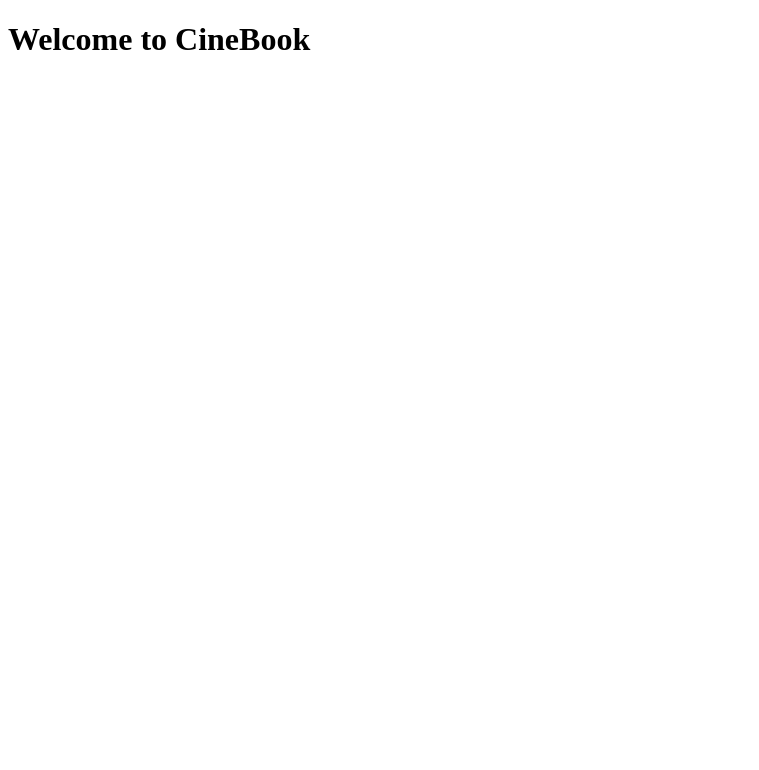
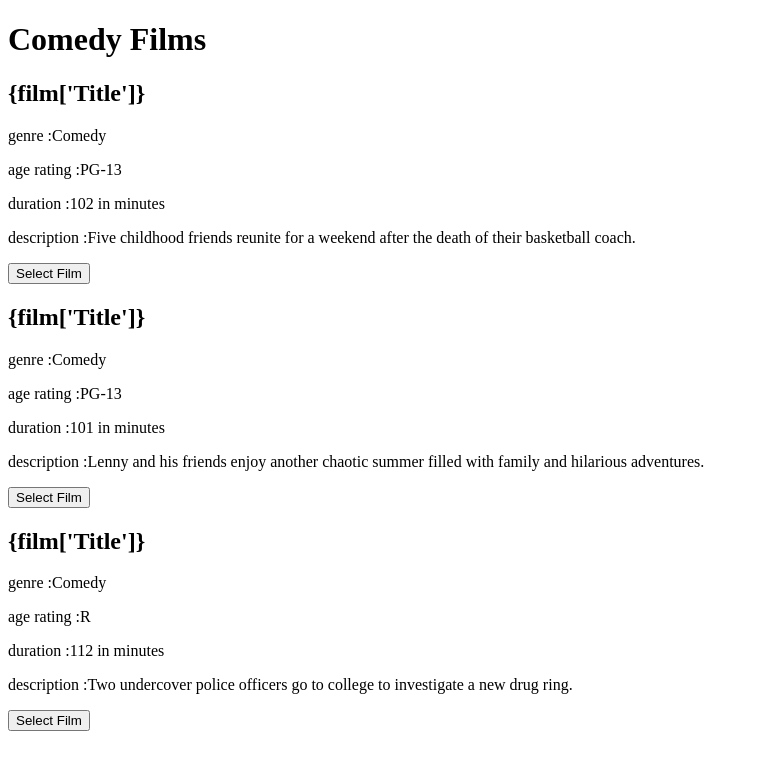
Before and after one commit to hassanmsalama5-cloud/NEA, a Flask app: page /films/comedy in a window 1280 px wide. Shown: the top 770 px of the page, without its empty margins (0-759 px from the left). Run offline with Flask 3, Linux system fonts and the light colour scheme; data comes from the database, SQL or seed files in the repository; both versions use the stored data as it was after the commit.

Commit message:
Refactor genre and films routes; enhance films template with additional film details and selection functionality

```diff
--- a/app.py
+++ b/app.py
@@ -54,14 +54,24 @@ def signup():
                   cur.execute("INSERT INTO Customers (username, password) VALUES (?, ?)", (username, password))
                   con.commit()
                   success = "Account created successfully."
-                  return redirect(url_for("genre"))
+                  return redirect(url_for("signin"))
                   con.close()
       return render_template('signup.html', error=error, success=success)
 @app.route("/genre")
 def genre():
+
     return render_template("genre.html")
 @app.route("/films/<genre>")
 def films(genre):
-    return render_template("films.html", genre=genre)
+    valid_genres=["comedy", "action", "horror", "sci-fi", "thriller"]
+    if genre not in valid_genres:
+        return redirect(url_for("genre"))
+    con = sqlite3.connect(DATABASE)
+    con.row_factory = sqlite3.Row
+    cur = con.cursor()
+    cur.execute("SELECT * FROM Films WHERE genre = ?", (genre.title(),))
+    films = cur.fetchall()
+    con.close()
+    return render_template("films.html", genre=genre,films=films)
 if __name__ == "__main__":
     app.run(debug=True)
--- a/templates/films.html
+++ b/templates/films.html
@@ -5,5 +5,23 @@
     <title>CineBook-FILMS</title>
 </head>
 <body>
-    <h1>Welcome to CineBook</h1>
+    <h1>{{ genre.title() }} Films</h1>
+    {%if films %}
+        {% for film in films %}
+        <div>
+        <h2> {film['Title']}</h2>
+        <p>genre :{{ film['Genre'] }}</p>
+        <p>age rating :{{ film['AgeRating'] }}</p>
+        <p>duration :{{ film['Duration'] }} in minutes</p>
+        <p>description :{{ film['Description'] }}</p>
+        <form action="{{ url_for('select_film') }}" method="post">
+            <input type="hidden" name="film_id" value="{{film['FilmID'] }}">
+            <button type="submit">Select Film</button>
+        </div>
+        </form>
+        {% endfor %}
+    {% else %}
+        <p>No films found for this genre.</p>
+    {% endif %}
+</body>
 </html>
```
Also changed, not shown: cinema.db.
